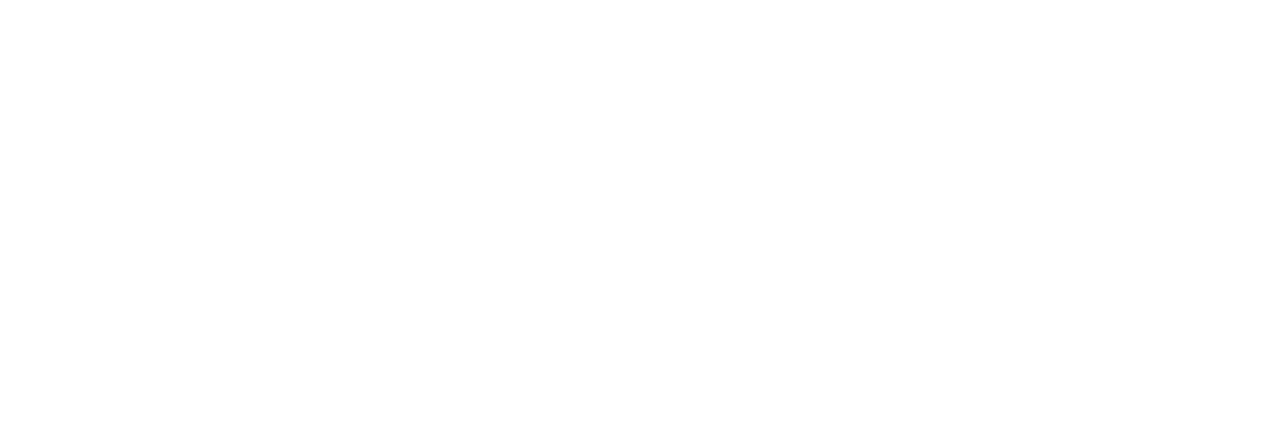
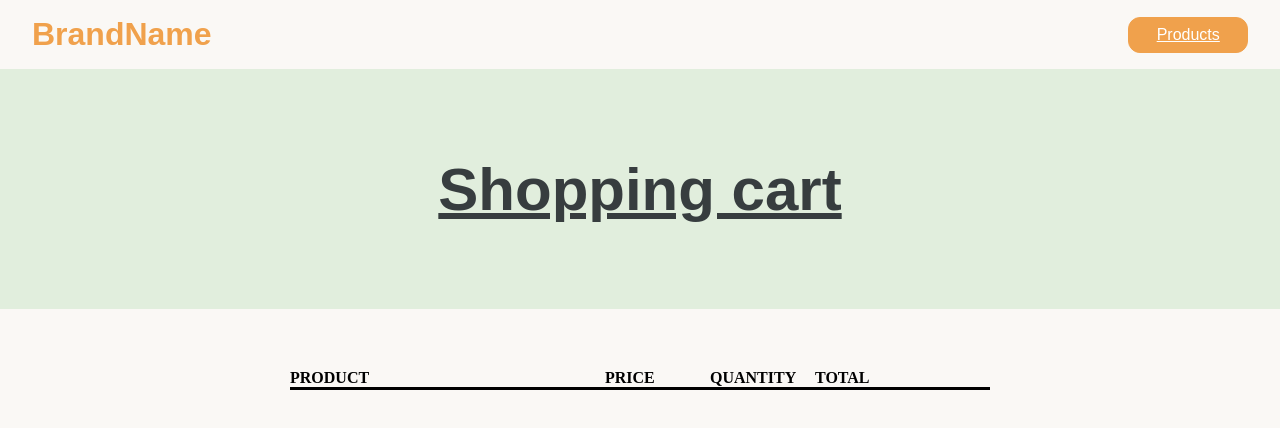
Before and after one commit to SarahAl-Dhuhaibawi/E-commerce-application, a website: page html/cart.html in a window 1280 px wide. Drawn offline with Linux system fonts and the light colour scheme.

Commit message:
card html och css

```diff
--- a/css/style.css
+++ b/css/style.css
@@ -116,6 +116,80 @@ main{
 }
 
 
+/* _ _ _ _ _ _ _ _ _ _ cart page _ _ _ _ _ _ _ _ _ */
+.p-link {
+
+    background-color: hsl(31, 85%, 62%);
+    color:#fff;
+   border-radius: 12px;
+   padding: .5rem 1.7rem;
+   cursor: pointer;
+   transition: .3s all;
+   border: 1px solid hsl(31, 85%, 62%);
+}
+
+.p-link:hover {
+   background: none;
+   color:hsl(31, 85%, 62%);
+   border: 1px solid hsl(31, 85%, 62%);
+}
+
+.products-container {
+    max-width: 700px;
+    justify-content: space-around;
+    margin: 0 auto;
+    margin-top: 60px;
+}
+
+.product-header {
+    width:100%;
+    max-width: 700px;
+    display: flex;
+    justify-content: flex-start;
+    border-bottom: 3px solid black;
+    margin: 0 auto;
+}
+
+.product-title {
+    width:45%;
+}
+.price {
+    width: 15%;
+    /* border-bottom: 4px solid black; */
+    display:flex;
+    align-items: center;
+}
+
+.quantity {
+    width: 15%;
+    /* border-bottom: 4px solid black; */
+    display:flex;
+    align-items: center;
+}
+
+.total {
+    width: 15%;
+    /* border-bottom: 4px solid black; */
+    display:flex;
+    align-items: center;
+}
+.product {
+    width: 45%;
+    display: flex;
+    justify-content: space-around;
+    align-items: center;
+    padding: 10px 0;
+    /* border-bottom:1px solid black; */
+}
+
+
+
+
+
+
+
+
+
 @media screen and (min-width:600px) {
     main{
         padding-left: calc(var(--gap) * 2);
--- a/html/cart.html
+++ b/html/cart.html
@@ -0,0 +1,37 @@
+<!DOCTYPE html>
+<html lang="en">
+<head>
+    <meta charset="UTF-8">
+    <meta http-equiv="X-UA-Compatible" content="IE=edge">
+    <meta name="viewport" content="width=device-width, initial-scale=1.0">
+    <link rel="stylesheet" href="../css/style.css">
+    <title>Document</title>
+</head>
+<body>
+    <header class="header">
+        <h1>BrandName</h1>
+        <a  class="p-link" href="../index.html">Products</a>
+    </header>
+
+    <article class="banner-container">
+        <img src="" alt="">
+        <h2>Shopping cart</h2>
+    </article>
+
+    <div class="products-container">
+        <div class="product-header">
+            <h4 class="product-title">PRODUCT</h4>
+            <h4 class="price">PRICE</h4>
+            <h4 class="quantity">QUANTITY</h4>
+            <h4 class="total">TOTAL</h4>
+        </div>
+        <div class="products">
+
+        </div>
+    </div>
+
+
+
+
+</body>
+</html>
```
